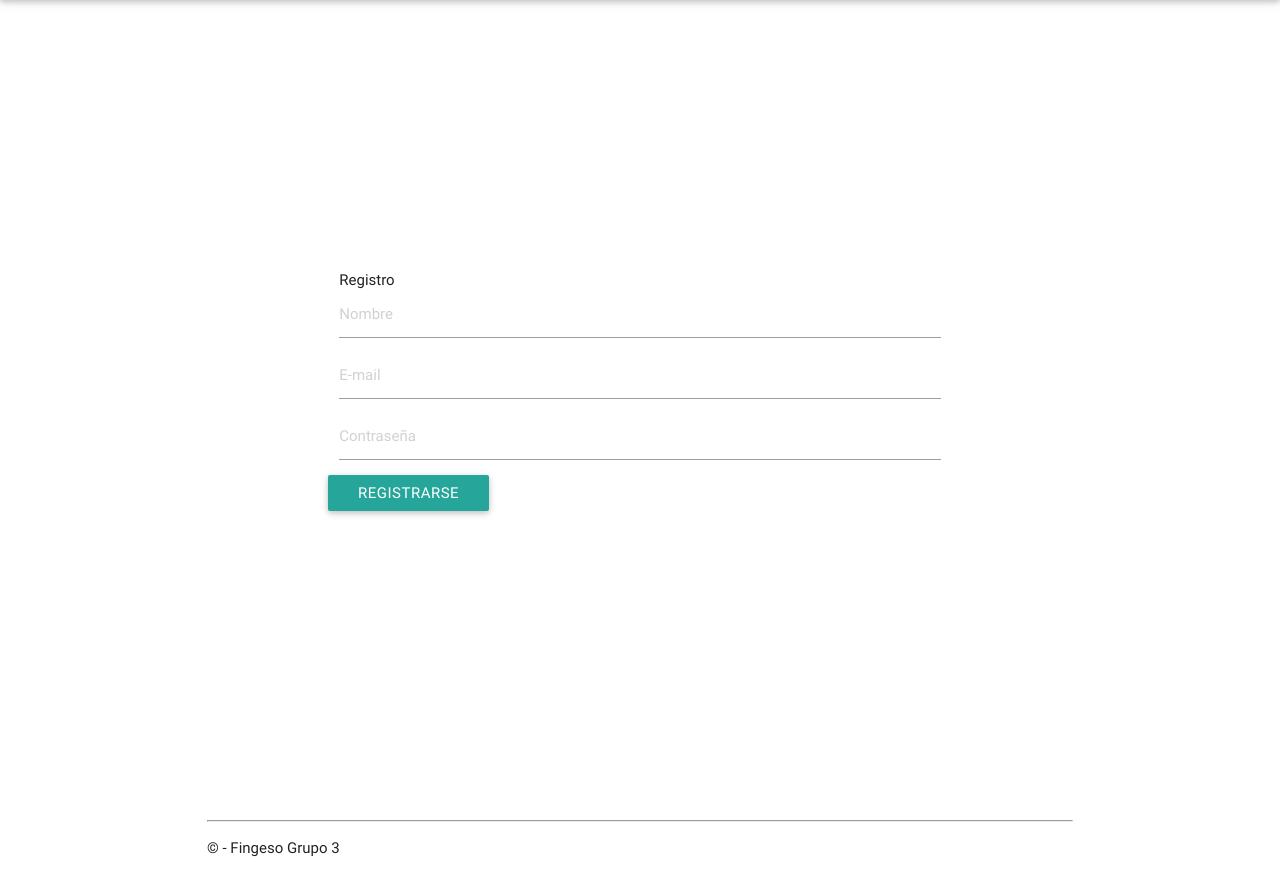
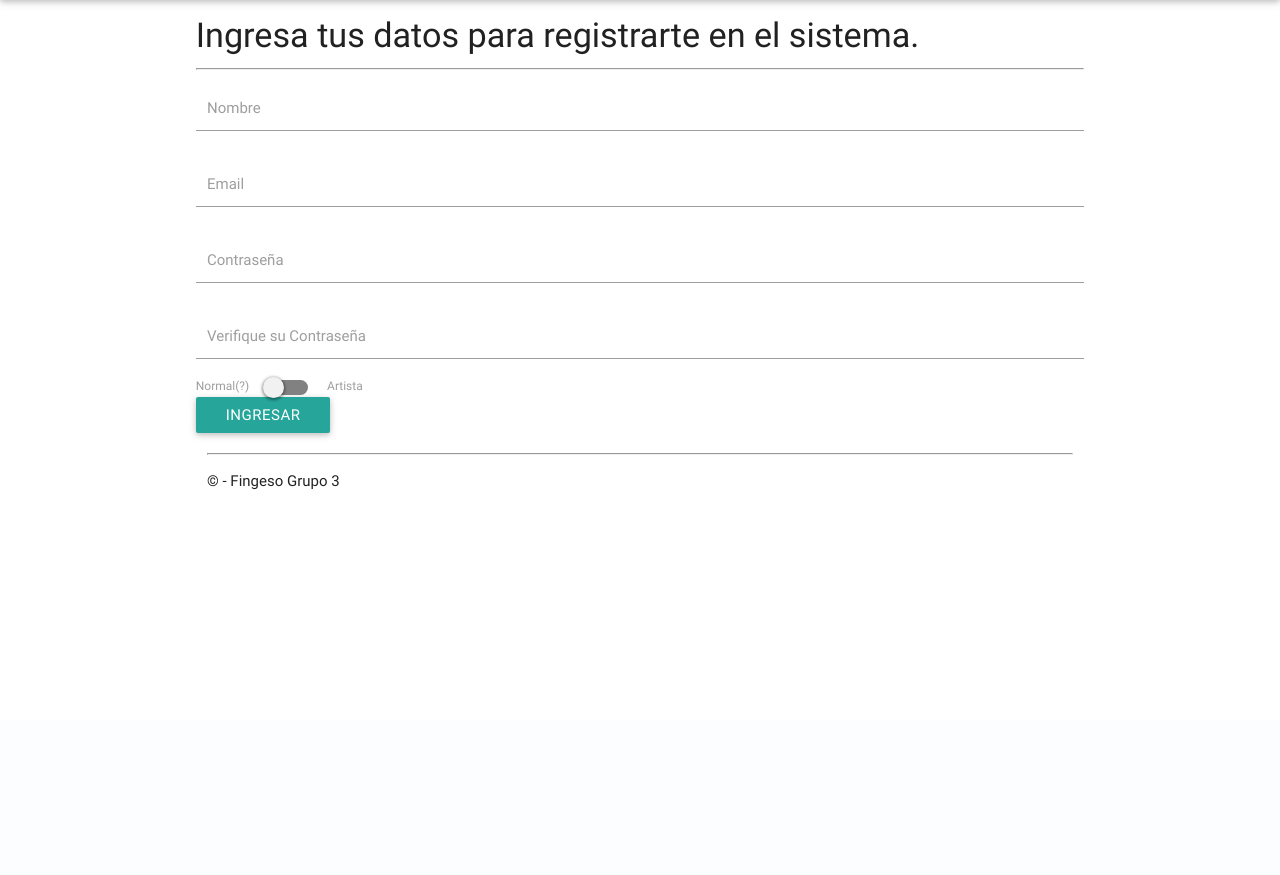
Before and after one commit to luisriq/proyectofingeso, a Django app: page /registro in a window 1280 px wide. Shown: the part 80-955 px from the top of the page. After the commit the page ends 570 px from the top, so only its background shows below. Run offline with Django 3.2, Linux system fonts and the light colour scheme; parts of the project's set-up code (start-up, migrations or seed data) failed here and were passed over; some libraries are stand-ins or nearby versions.

Commit message:
Completando registro y otros

```diff
--- a/DjangoWebProject2/app/forms.py
+++ b/DjangoWebProject2/app/forms.py
@@ -13,14 +13,38 @@ class UserForm(ModelForm):
     class Meta:
         model = Usuario
         fields = ('nombre', 'correo', 'contrasena')
-
+class RegistroForm(forms.Form):
+    name = forms.CharField(max_length=254,
+                               widget=forms.TextInput({
+                                   'class': 'form-control validate'}))
+    password1 = forms.CharField(label=_("Password"),
+                               widget=forms.PasswordInput({
+                                   'id':'contras',
+                                   'class': 'form-control validate'}))
+    password2 = forms.CharField(label=_("Password"),
+                               widget=forms.PasswordInput({
+                                   'id':'contras2',
+                                   'class': 'form-control validate'}))
+    email = forms.CharField(max_length=254,
+                               widget=forms.TextInput({
+                                   'type':'email',
+                                   'class': 'form-control validate'}))
+    tipo = forms.BooleanField(widget=forms.CheckboxInput(), required=False)
+    def clean_password2(self):
+        password1 = self.cleaned_data.get('password1')
+        password2 = self.cleaned_data.get('password2')
+        if not password2:
+            raise forms.ValidationError("Debe confirmar su contraseña")
+        if password1 != password2:
+            raise forms.ValidationError("Las contraseñas no coinciden")
+        return password2
 class BootstrapAuthenticationForm(AuthenticationForm):
     """Authentication form which uses boostrap CSS."""
     username = forms.CharField(max_length=254,
                                widget=forms.TextInput({
-                                   'class': 'form-control',
-                                   'placeholder': 'Correo'}))
+                                   'type':'email',
+                                   'class': 'form-control validate'}))
     password = forms.CharField(label=_("Password"),
                                widget=forms.PasswordInput({
-                                   'class': 'form-control',
-                                   'placeholder':'Contraseña'}))
+                                   'id':'contras',
+                                   'class': 'form-control validate'}))
--- a/DjangoWebProject2/app/templates/app/registro.html
+++ b/DjangoWebProject2/app/templates/app/registro.html
@@ -2,33 +2,71 @@
 
 {% block content %}
 {% load staticfiles %}
-<div class="row vertical-center text-center pagination-centered">
-<div class="col-md-3 center-hor" >
+<div class="row">
+    <div class="col-md-8">
+        <section id="loginForm">
+            <form action="/registro" method="post" class="form-horizontal">
+                {% csrf_token %}
+                <h4>Ingresa tus datos para registrarte en el sistema.</h4>
+                <hr />
+                <div class="form-group">
+                    <div class="col-md-10 input-field">
+                        {{ form.name }}
+                        <label for="id_name" class="active">Nombre</label>
+                    </div>
+                </div>
+                <div class="form-group">
+                    <div class="col-md-10 input-field">
+                        {{ form.email }}
+                        <label for="id_name" class="active">Email</label>
+                    </div>
+                </div>
+                {# Para editar el hint de los inputs, ir a forms.py en el cuerpo de la funcion estan los parametros#}
+                <div class="form-group">
+                    <div class="input-field col-md-10">
+                        {{ form.password1 }}
+                        <label class="active" for="contras">Contraseña</label>
+                    </div>
+                </div>
+                <div class="form-group">
+                    <div class="input-field col-md-10">
+                        {{ form.password2 }}
+                        <label class="active" for="contras2">Verifique su Contraseña</label>
+                    </div>
+                </div>
 
-<div class="panel panel-primary">
-  <div class="panel-heading"> Registro </div>
-    <div class="panel-body">
+                <div class="switch form-group">
+                    <label>
+                      Normal(?)
+                      {{ form.tipo }}
+                      <span class="lever"></span>
+                      Artista
+                    </label>
+                </div>
 
-<form id="myForm" action="/registro">
-  <input type="text" name="nombre" input type="text" class="form-control form-group" placeholder="Nombre" aria-describedby="basic-addon1">
-  <input type="email" name="email" input type="text" class="form-control form-group" placeholder="E-mail" aria-describedby="basic-addon1">
-  <input type="password" name="pas" input type="text" class="form-control form-group" placeholder="Contraseña" aria-describedby="basic-addon1">
-  <div class="row">
-    <div class="col-sm-6 col-sm-offset-3">
-      <input type="button" class = "btn btn-default " onclick="myFunction()" value="Registrarse">
+                <div class="form-group">
+                    <div class="col-md-offset-2 col-md-10">
+                        <input type="submit" value="Ingresar" class="btn btn-default" />
+                    </div>
+                </div>
+
+                {% if form.errors %}
+                <p class="validation-summary-errors">Los datos ingresados son incorrectos.</p>
+                {% endif %}
+            </form>
+        </section>
     </div>
-  </div>
-</form>
+    <div class="col-md-4">
+        <section id="socialLoginForm"></section>
     </div>
 </div>
 
-<script>
-function myFunction() {
-    document.getElementById("myForm").submit();
-}
-</script>
+{% endblock %}
 
- </div>
 
-      </div>
+{% block scripts %}
+
+    {% load staticfiles %}
+<script src="{% static 'app/scripts/jquery.validate.min.js' %}"></script>
+
 {% endblock %}
--- a/DjangoWebProject2/app/views.py
+++ b/DjangoWebProject2/app/views.py
@@ -7,20 +7,39 @@ from django.http import HttpRequest
 from django.template import RequestContext
 from datetime import datetime
 from django.views.generic import View
-from models import Usuario
-from forms import UserForm
+from models import Usuario, Artista, Normal
+from forms import UserForm, RegistroForm
 from django.contrib.auth.models import User
 
 from django.views.generic.edit import CreateView
 
 class VistaSignUp(View):
-    def get(self, request):
-        if request.GET.get('email','') != '':
-            _user = User.objects.create_user(username=request.GET.get('email',''),
-                                 password=request.GET.get('pas',''),
-                                 first_name=request.GET.get('nombre',''))
-            usuario = Usuario(user = _user, correo=request.GET.get('email',''), nombre = request.GET.get('nombre',''), contrasena = request.GET.get('pas',''), )
-            usuario.save()
+    def post(self, request):
+        # create a form instance and populate it with data from the request:
+        form = RegistroForm(request.POST)
+        # check whether it's valid:
+        print "lkansdlkansdlkansds"
+        if form.is_valid():
+            # process the data in form.cleaned_data as required
+            # ...
+            # redirect to a new URL:
+            _user = User.objects.create_user(username=form.cleaned_data['email'],
+                             password=form.cleaned_data['password2'],
+                             first_name=form.cleaned_data['name'])
+            fecha = 0
+            if form.cleaned_data['tipo']:
+                usuario = Normal(user = _user, correo=form.cleaned_data['email'],
+                             nombre = form.cleaned_data['name'],
+                             contrasena = form.cleaned_data['password2'], )
+                fecha = usuario.fechaIngreso
+                usuario.save()
+            else:
+                usuario = Artista(user = _user, correo=form.cleaned_data['email'],
+                             nombre = form.cleaned_data['name'],
+                             contrasena = form.cleaned_data['password2'], )
+                fecha = usuario.fechaIngreso
+            	usuario.save()
+            print "EXITO!!!!"
             return render(
                 request,
                 'app/usuarioCreado.html',
@@ -28,12 +47,18 @@ class VistaSignUp(View):
                 {
                     'title':'Home Page',
                     'year':datetime.now().year,
-                    'nombre':usuario.nombre,
-                    'email':usuario.correo,
-                    'creado':usuario.fechaIngreso,
+                    'nombre':form.cleaned_data['name'],
+                    'email':form.cleaned_data['email'],
+                    'creado':fecha,
                 })
         	)
-        return render(request, 'app/registro.html')
+        else:
+            return render(request, 'app/registro.html', {'form': form})
+    def get(self, request):
+        # if this is a POST request we need to process the form data
+        form = RegistroForm()
+
+        return render(request, 'app/registro.html', {'form': form})
 
 class Home(View):
     def get(self, request):
```
Also changed, not shown: DjangoWebProject2/app/templates/app/login.html (+4 -5 lines), DjangoWebProject2/db.sqlite3.
